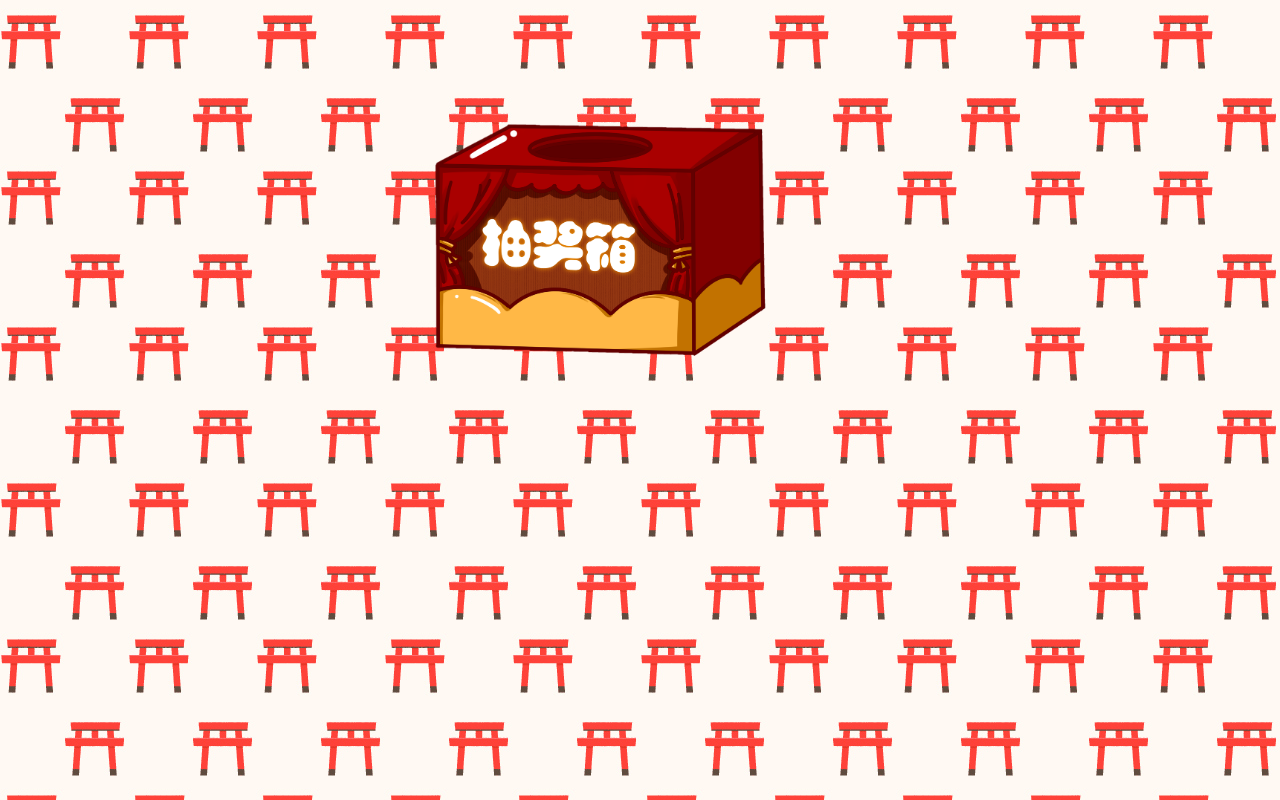
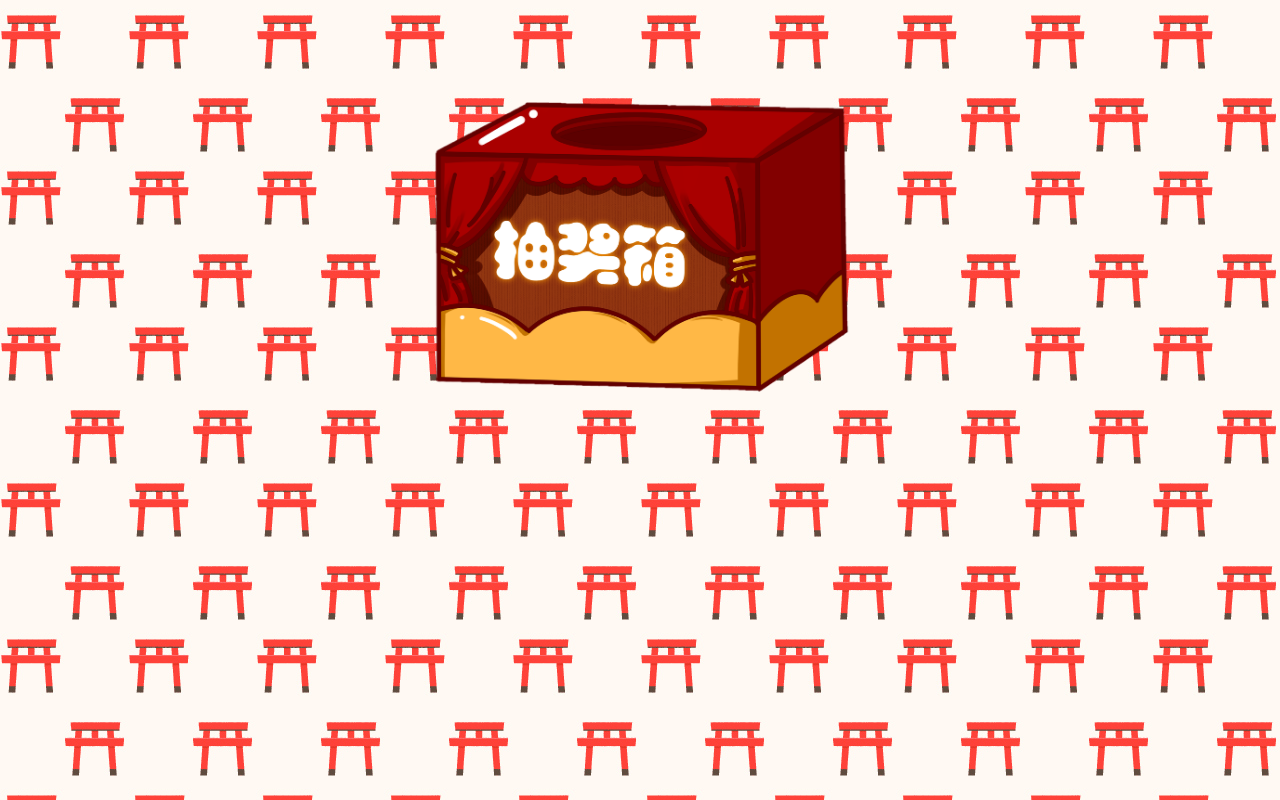
Before and after one commit to aa002868/HanTian, a plain HTML site: page index.html in a window 1280 px wide. Drawn offline with Linux system fonts and the light colour scheme.

Commit message:
0813 final

```diff
--- a/index.html
+++ b/index.html
@@ -28,7 +28,7 @@ body {
 <body>
 <table id="t1" border="0" bgcolor="" width="500px" height="451" align="center" style="display:">
 <tr>
-<td><button type="button" style="background-color: transparent; border:none" onclick="hide_tr()"><img src="box.png" width="400px" height="361px"> </button></td>
+<td><button type="button" style="background-color: transparent; border:none" onclick="hide_tr()"><img src="box.png" width="500px" height="451px"> </button></td>
 </tr>
 </table>
 <table id="t2" border="0" background="" width="" height="" align="center" style="display:none">
```
